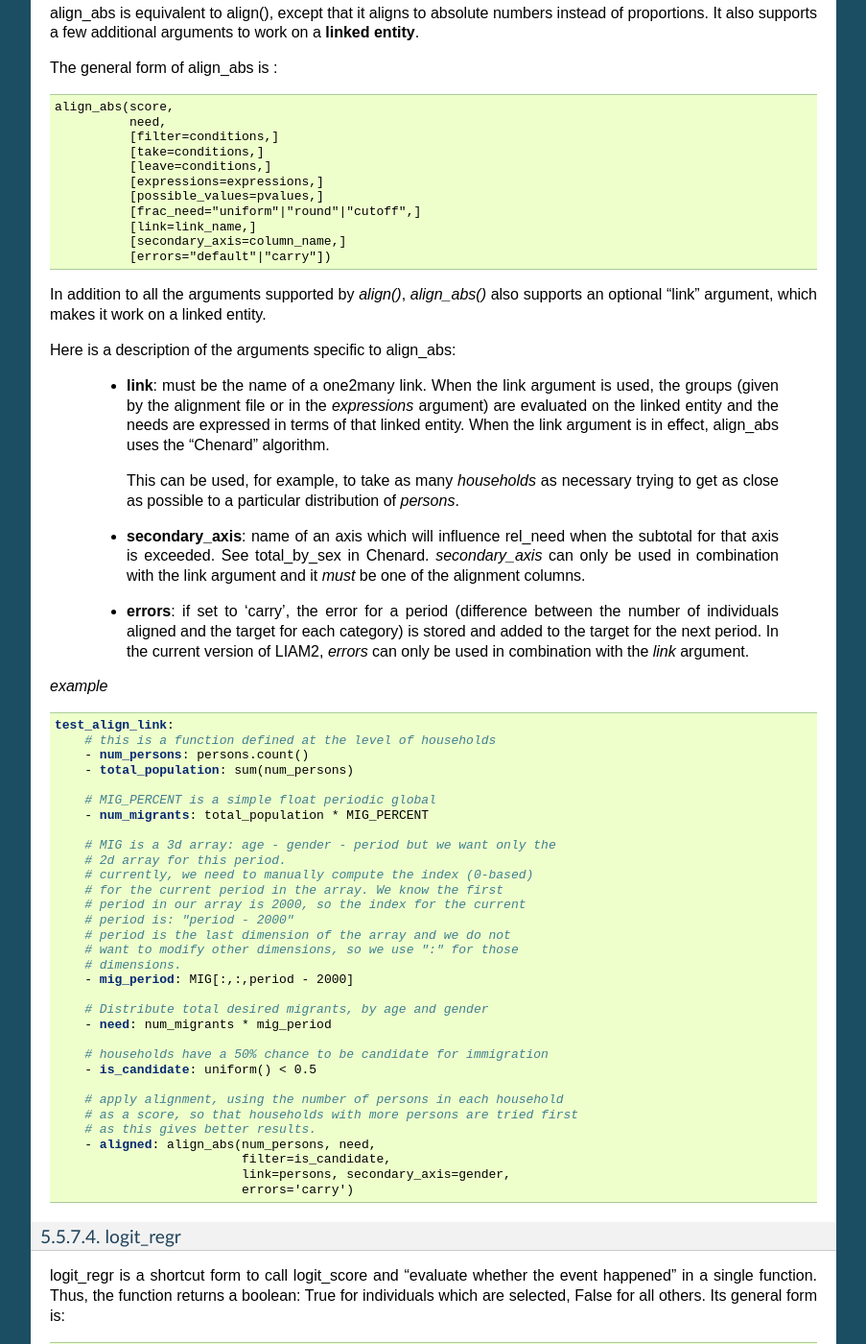
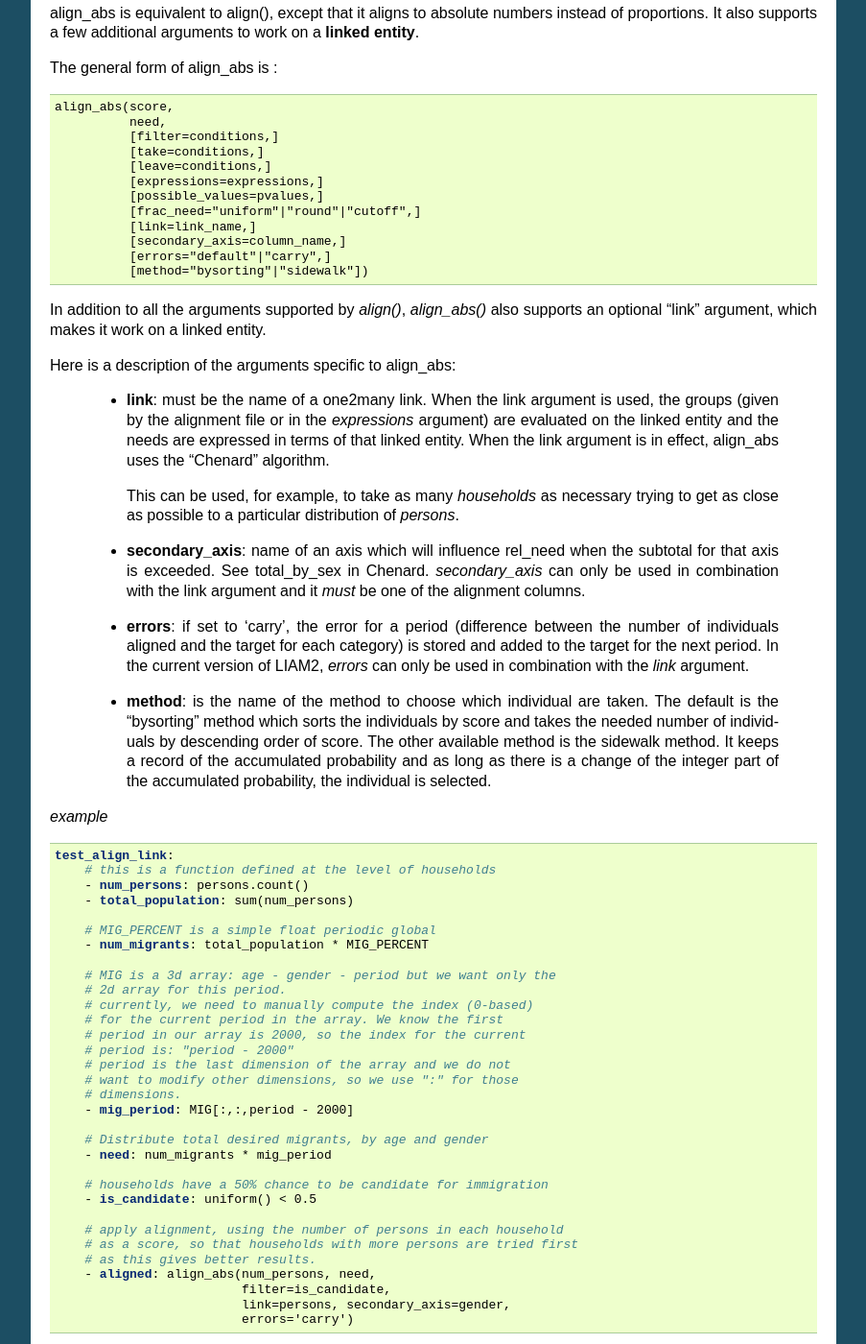
Before and after one commit to liam2/liam2, a Sphinx documentation site: the page built from doc/usersguide/source/processes.rst, in a window 1280 px wide and 1400 px high, scrolled down 19292 px. Shown: the whole window at 96% size, without its empty margins (198-1101 px from the left). Built offline with Sphinx 7.4.7, drawn with Linux system fonts in a browser that asks for light colours.

Commit message:
Update documentation and changelog

```diff
--- /dev/null
+++ b/doc/usersguide/source/changes/version_0_10_4.rst.inc
@@ -0,0 +1,4 @@
+New features
+------------
+
+* align_abs() comes now with two aligment methods. The sidewalk alignment has been added to default bysorting method.
--- a/doc/usersguide/source/processes.rst
+++ b/doc/usersguide/source/processes.rst
@@ -1319,7 +1319,8 @@ The general form of align_abs is : ::
               [frac_need="uniform"|"round"|"cutoff",]
               [link=link_name,]
               [secondary_axis=column_name,]
-              [errors="default"|"carry"])
+              [errors="default"|"carry",]
+              [method="bysorting"|"sidewalk"])
 
 In addition to all the arguments supported by *align()*, *align_abs()* also
 supports an optional "link" argument, which makes it work on a linked entity.
@@ -1346,6 +1347,11 @@ Here is a description of the arguments specific to align_abs:
     stored and added to the target for the next period.
     In the current version of LIAM2, *errors* can only be used in combination
     with the *link* argument.
+
+  * **method**: is the name of the method to choose which individual are taken. The default is the "bysorting" method
+    which sorts the individuals by score and takes the needed number of individuals by descending order of score. The
+    other available method is the sidewalk method. It keeps a record of the accumulated probability and as long as there
+    is a change of the integer part of the accumulated probability, the individual is selected.
 
 *example* ::
 
```
